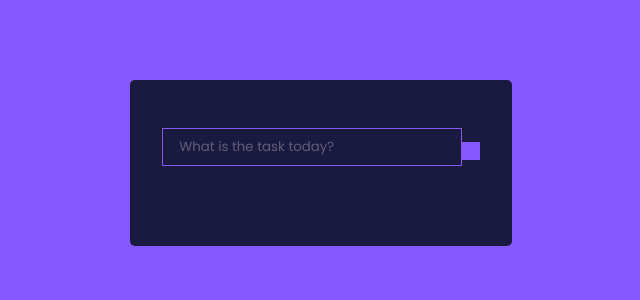
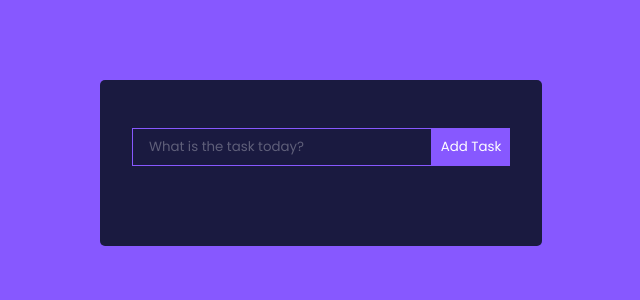
Before and after one commit to and-adad/todolist-app-react, a React (Vite) app: page / in a window 1280 px wide. Shown: the top 300 px of the page, without its empty margins (319-959 px from the left). Built offline with nearby package versions, Linux system fonts and the light colour scheme.

Commit message:
Working on the Form добавил название кнопки и она стала прямоугольной

```diff
--- a/src/components/TodoForm.jsx
+++ b/src/components/TodoForm.jsx
@@ -4,7 +4,7 @@ export const TodoForm = () => {
   return (
     <form className='TodoForm'>
         <input type='text' className='todo-input' placeholder='What is the task today?' />
-        <button type='submit' className='todo-btn'></button>
+        <button type='submit' className='todo-btn'>Add Task</button>
     </form>
   )
 }
```
